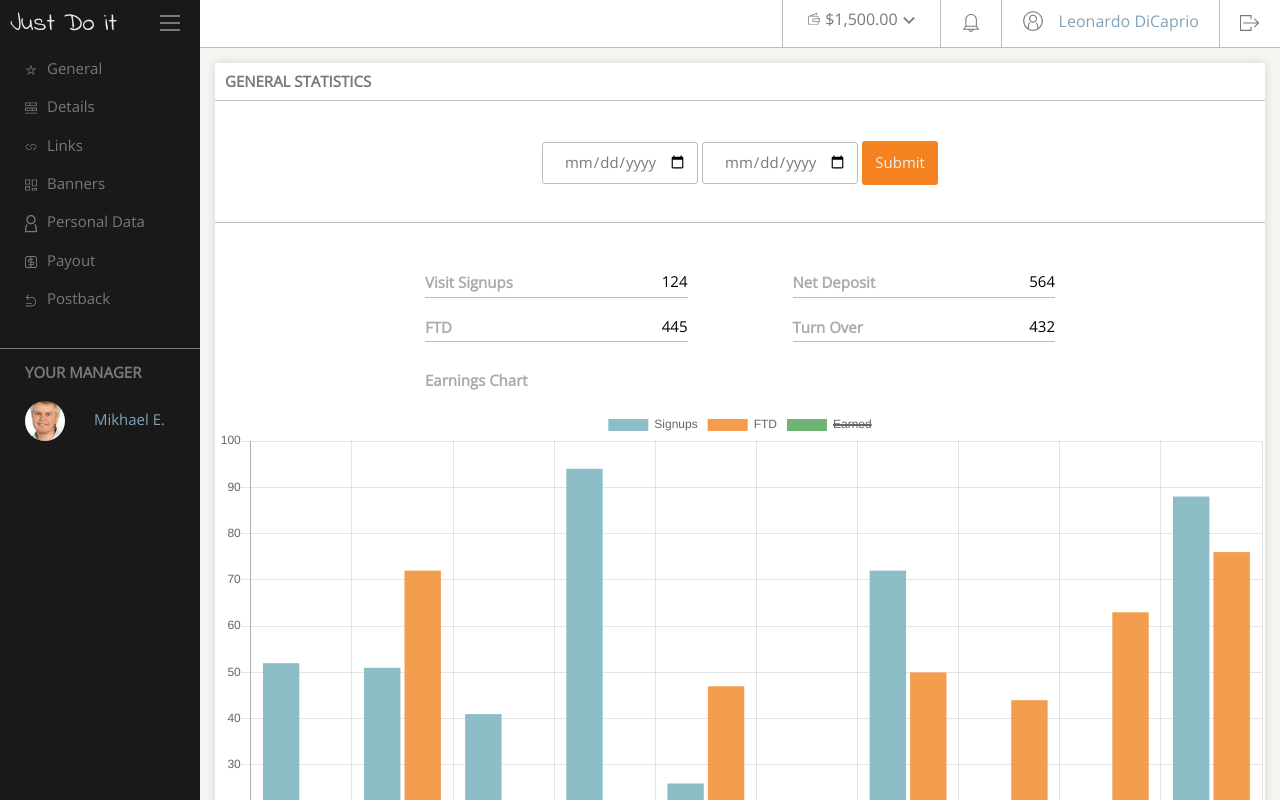
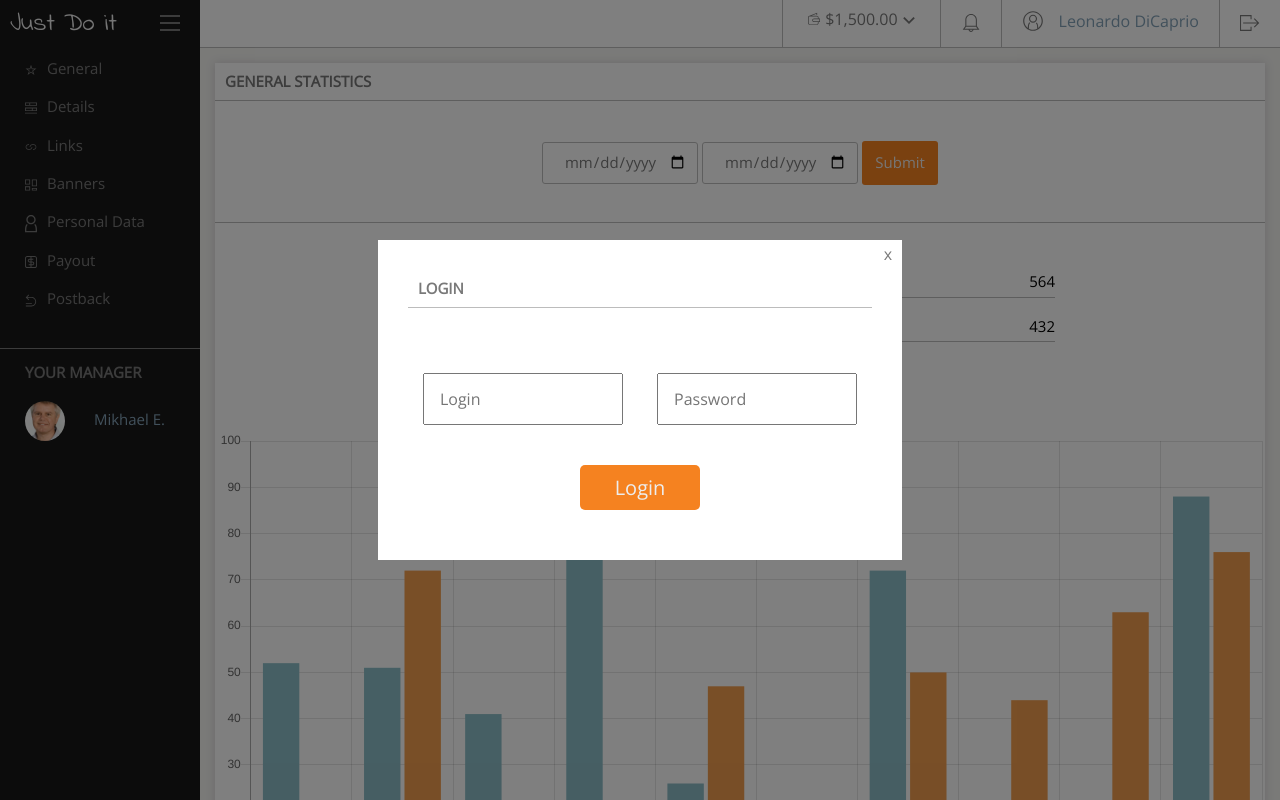
Before and after one commit to jakubsmiarowski/soloprojekt, a website: page index.html in a window 1280 px wide. Shown: the top 800 px of the page. Drawn offline with nearby package versions, Linux system fonts and the light colour scheme.

Commit message:
final v1

```diff
--- a/app.js
+++ b/app.js
@@ -79,13 +79,14 @@ document.querySelector('#overlay').addEventListener('click', function(e) {
 });
 
 // funkcja na otwarcie modala
+
+
 function openModal(modal) {
-
+    var modal = document.getElementById('myModal');
     document.querySelectorAll('#overlay > *').forEach(function(modal) {
         modal.classList.remove('show');
     });
-    var modal = document.getElementById('myModal');
+
     document.getElementById('overlay').classList.add('show');
     modal.classList.add('show');
 };
-console.log(openModal());
--- a/index.html
+++ b/index.html
@@ -258,10 +258,11 @@
         <div class="modal" id="myModal">
             <div class="btn-close js--close-modal">x</div>
 
-            <h4>Witaj w modalu!</h4>
-            <p>Lorem ipsum dolor sit amet...</p>
+            <h1>Login</h1>
+            <input type="text" placeholder="Login" name="login">
+            <input type="password" placeholder="Password">
 
-            <button class="js--close-modal">Okay</button>
+            <button class="js--close-modal">Login</button>
         </div>
     </div>
     <script src="https://cdnjs.cloudflare.com/ajax/libs/Chart.js/2.4.0/Chart.min.js"></script>
--- a/sass/_layout.scss
+++ b/sass/_layout.scss
@@ -515,6 +515,8 @@ body {
             color: $orange;
         }
     }
+}
+
 .overlay {
     position: fixed;
     top: 0;
@@ -541,11 +543,44 @@ body {
         position: relative;
         padding: 30px;
         display: none;
+        h1 {
+            color: $paragraph-color;
+            font-size: 15px;
+            width: 100%;
+            border-bottom: 1px solid $border-color;
+            padding: 0 0 10px 10px;
+            margin-bottom: 50px;
+            text-transform: uppercase;
+        }
+        input {
+            width: 200px;
+            padding: 15px;
+            margin: 15px 15px 20px 15px;
+        }
         .btn-close {
             position: absolute;
             top: 0;
             right: 0;
             padding: 5px 10px;
+            cursor: pointer;
+            color: $paragraph-color;
+        }
+        button {
+            display: block;
+            margin: 20px auto;
+            background-color: $orange;
+            border-radius: 5px;
+            width: 120px;
+            height: 45px;
+            color: $hover-color;
+            font-size: 20px;
+            border: none;
+            cursor: pointer;
+            transition: 200ms;
+            &:hover {
+                background-color: transparent;
+                border: 1px solid $orange;
+                color: $orange;
             }
         }
     }
--- a/sass/_mobile.scss
+++ b/sass/_mobile.scss
@@ -211,6 +211,17 @@
                 input {
                     margin: 3px 40px 0 25px;
                 }
+            }
+        }
+    }
+}
+
+@media (max-width: 590px) {
+    .overlay {
+        .modal {
+            input {
+                width: 100%;
+                margin: 15px 15px 20px 0;
             }
         }
     }
```
Also changed, not shown: css/style.css, 1 other file. Lines whose indentation alone changed are shown as unchanged.
